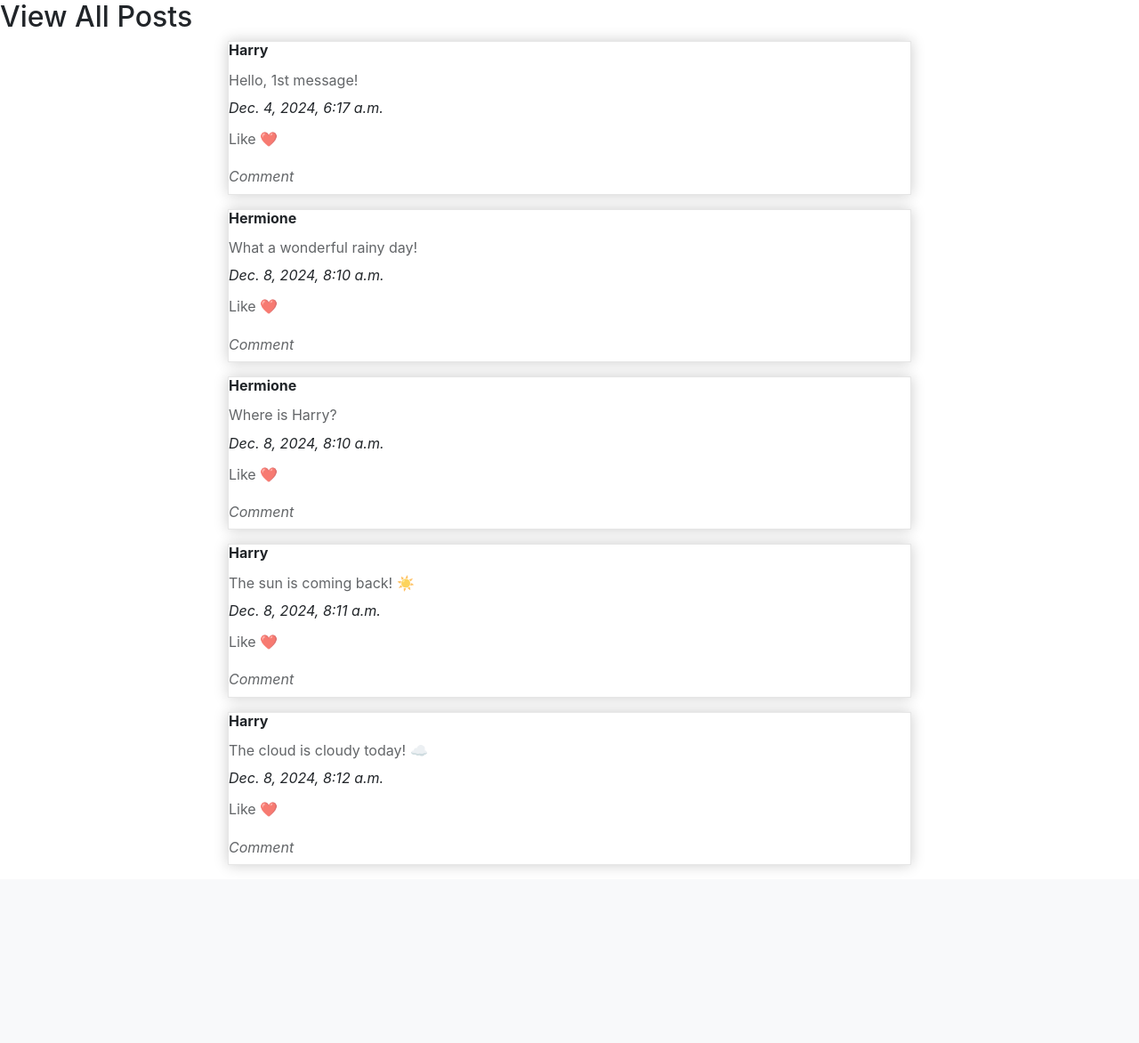
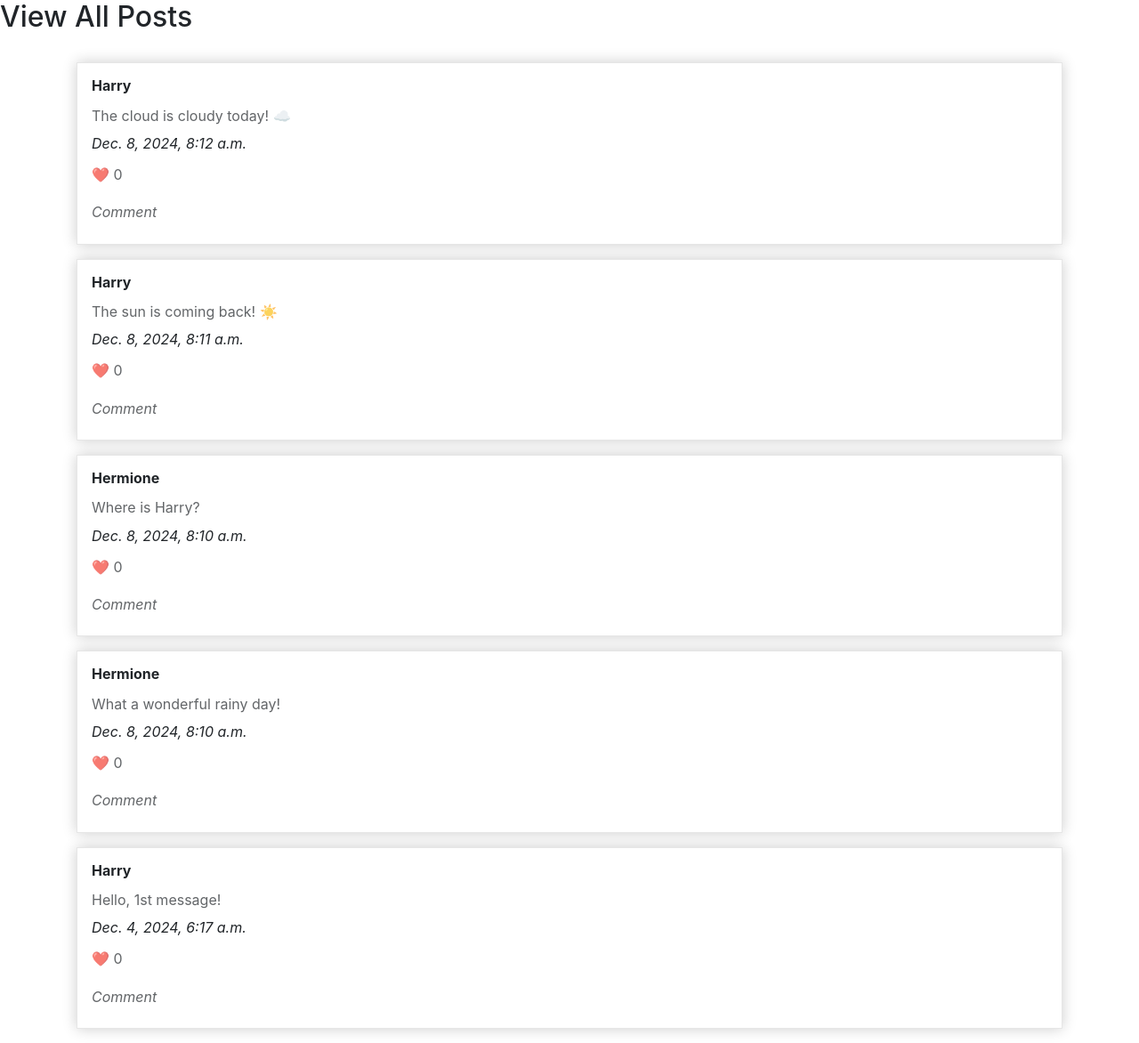
Before and after one commit to amirn003/project4, a Django app: page / in a window 1280 px wide. Shown: the part 56-1228 px from the top of the page at 89% size. Before the commit the page ends 1031 px from the top, so only its background shows below. Run offline with Django 3.2, Linux system fonts and the light colour scheme; data comes from the database, SQL or seed files in the repository; some libraries are stand-ins or nearby versions.

Commit message:
refine css style, display all posts with the most recent first

```diff
--- a/network/static/network/styles.css
+++ b/network/static/network/styles.css
@@ -1,11 +1,13 @@
+
 .container {
-  max-width: 800px;
-  margin: 0 auto;
+  max-width: auto;
+  margin-top: 32px;
   padding: 0 16px;
 }
 
 .card-post {
   margin-bottom: 16px;
+  padding: 1em;
   overflow: hidden;
   height: auto;
   background: white;
--- a/network/templates/network/index.html
+++ b/network/templates/network/index.html
@@ -10,7 +10,7 @@
             {{ post.content }}
           </p>
           <i>{{post.date}}</i>
-          <p>Like ❤️</p>
+          <p>❤️ 0</p>
           <p><i>Comment</i></p>
         </div>
       {% endfor %}
--- a/network/views.py
+++ b/network/views.py
@@ -8,7 +8,7 @@ from .models import User, Post
 
 
 def index(request):
-    posts = Post.objects.all()
+    posts = Post.objects.all().filter().order_by("-date")
     return render(request, "network/index.html", {
         "posts": posts
     })
```
